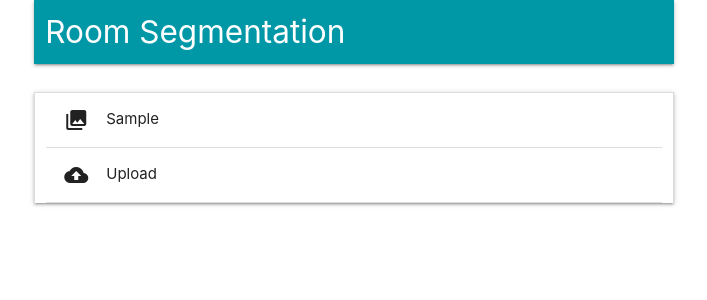
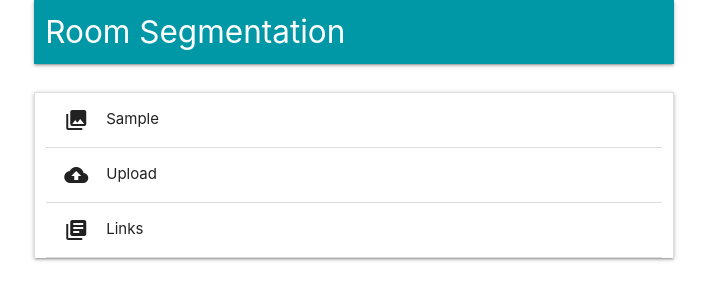
Before and after one commit to moeb1376/final_project, a Django app: page / in a window 1280 px wide. Shown: the top 300 px of the page, without its empty margins (286-993 px from the left). Run offline with Django 3.2, Linux system fonts and the light colour scheme; some libraries are stand-ins or nearby versions.

Commit message:
add links

```diff
--- a/main/templates/home.html
+++ b/main/templates/home.html
@@ -48,6 +48,17 @@
                 </span>
                 </div>
             </li>
+            <li>
+                <div class="collapsible-header"><i class="material-icons">library_books
+                </i>Links
+                </div>
+                <div class="collapsible-body">
+                <span>
+                    <a href="http://wiki.ros.org/ipa_room_segmentation">Source</a>
+                    <a href="https://github.com/ipa-rmb/autopnp/tree/indigo_dev/ipa_room_segmentation/common/files/test_maps">Test Map</a>
+                </span>
+                </div>
+            </li>
         </ul>
     </div>
 {% else %}
```
